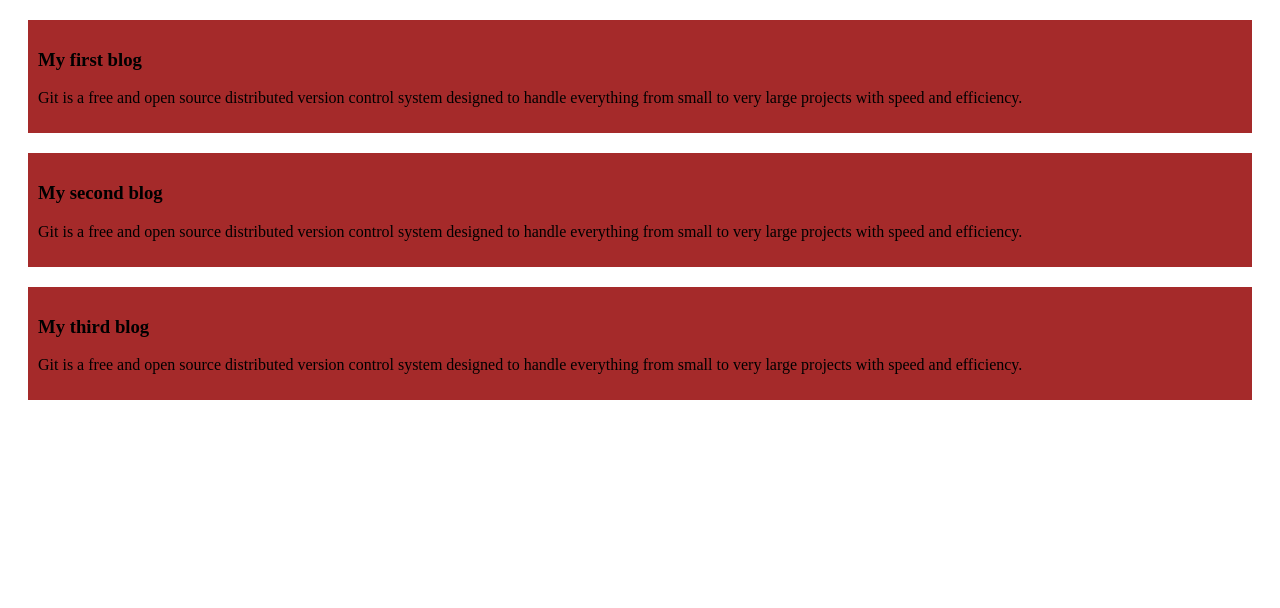
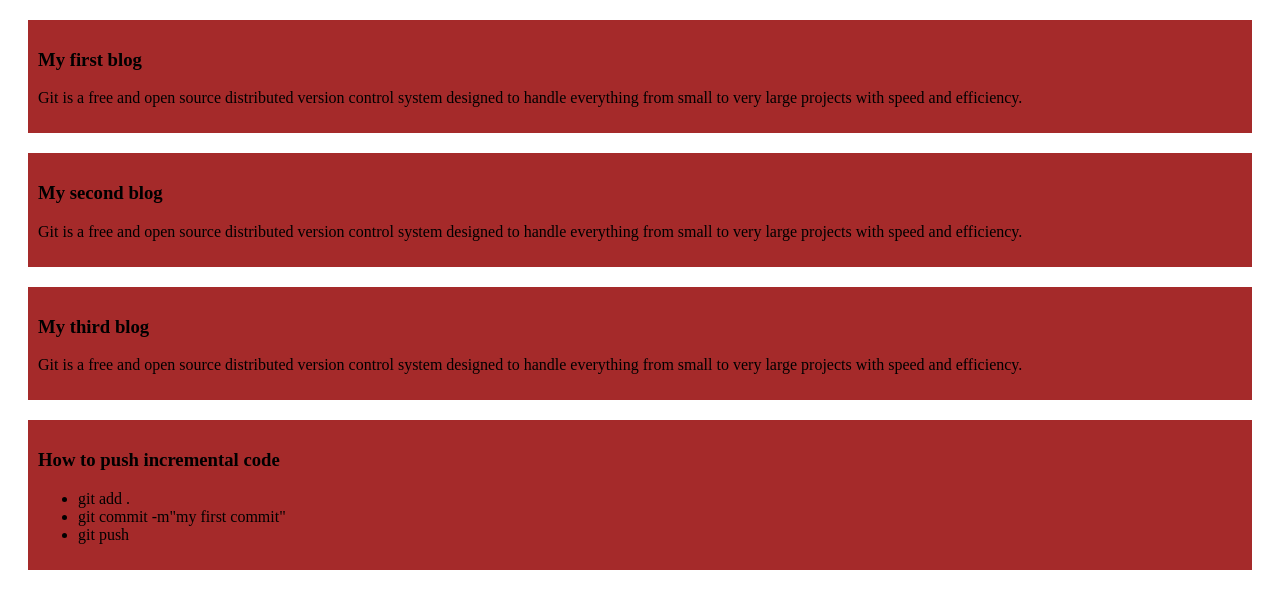
Before and after one commit to shafiullah-sifat/my-first-website, a plain HTML site: page index.html in a window 1280 px wide. Drawn offline with Linux system fonts and the light colour scheme.

Commit message:
git added

```diff
--- a/index.html
+++ b/index.html
@@ -40,5 +40,13 @@
         </p>
 
     </div>
+    <div>
+        <h3>How to push incremental code</h3>
+        <ul>
+            <li>git add .</li>
+            <li>git commit -m"my first commit"</li>
+            <li>git push</li>
+        </ul>
+    </div>
 </body>
 </html>
```
